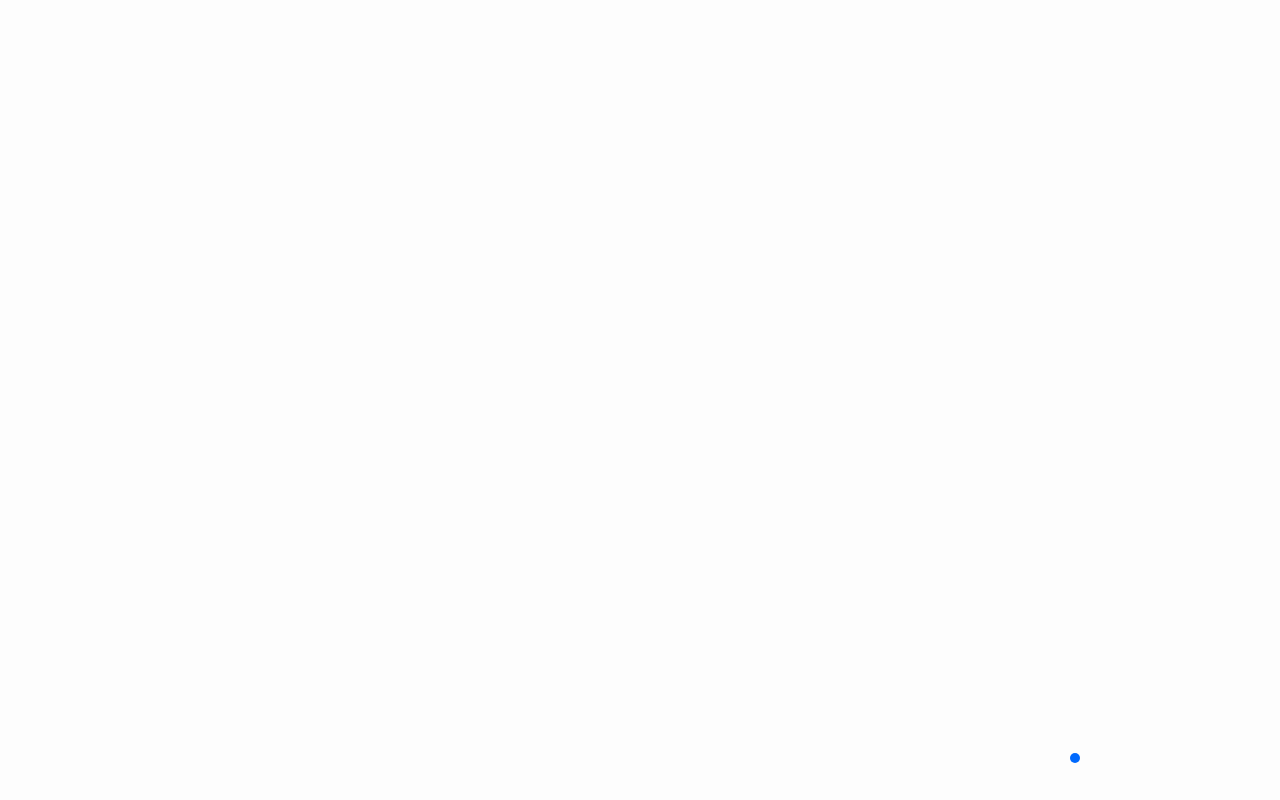
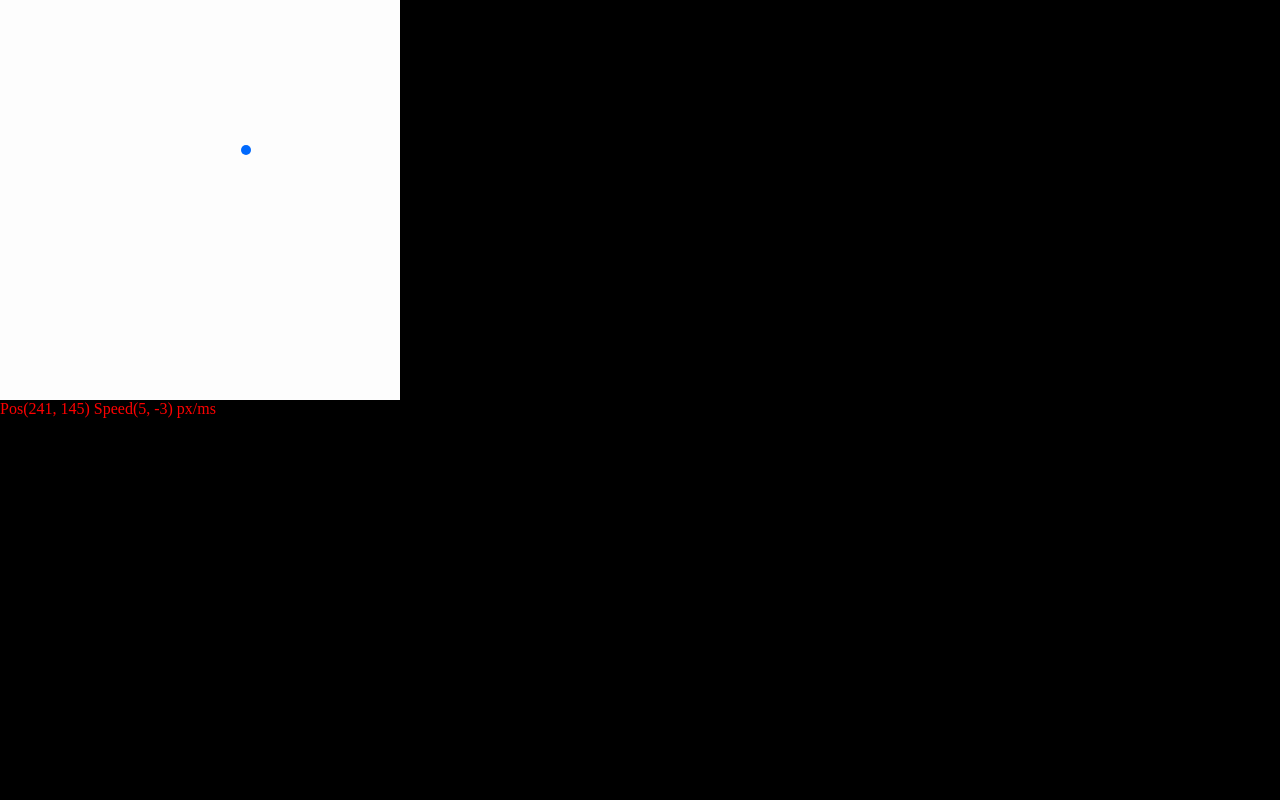
Before and after one commit to yousefhusein/Canvas-PingPong, a website built with Vite: page index.html in a window 1280 px wide. Shown: the top 800 px of the page. Built offline with nearby package versions, Linux system fonts and the light colour scheme.

Commit message:
bug fixes

```diff
--- a/src/main.js
+++ b/src/main.js
@@ -2,7 +2,7 @@ const canvas = document.createElement('canvas')
 const wrapperEl = document.getElementById('wrapper')
 const w = document.documentElement.clientWidth
 
-canvas.width = w < 400 ? 400 : w
+canvas.width = w < 400 ? w : 400
 canvas.height = canvas.width;
 
 wrapperEl.appendChild(canvas)
```
